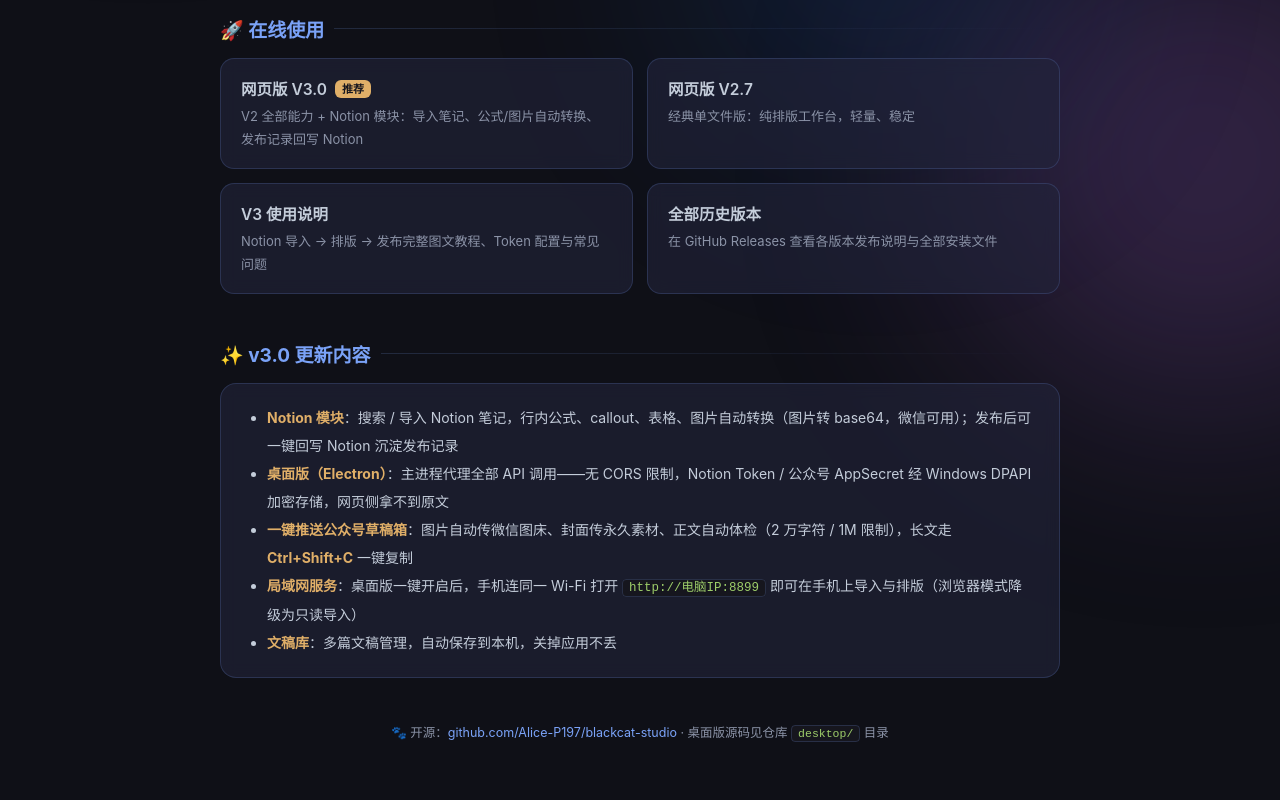
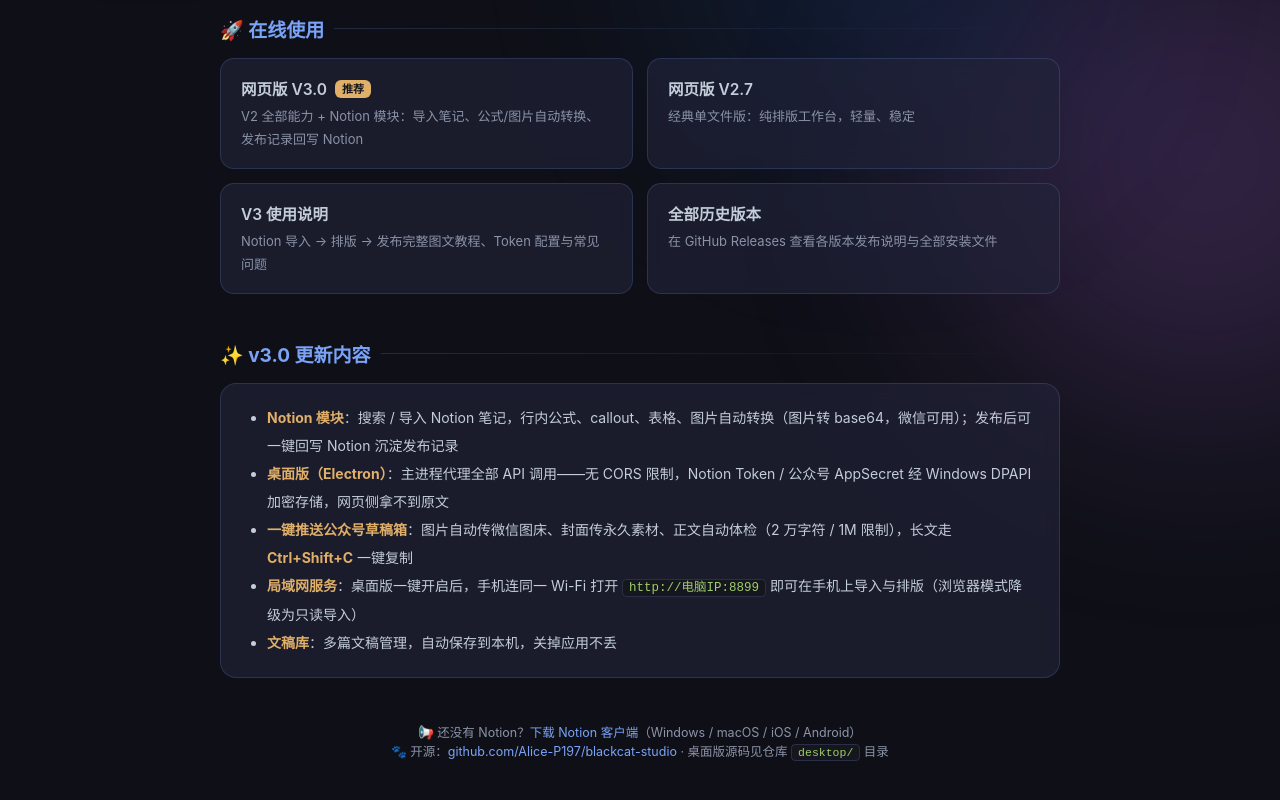
Before and after one commit to Alice-P197/blackcat-studio, a plain HTML site: page index.html in a window 1280 px wide. Shown: the part 576-1376 px from the top of the page. Drawn offline with Linux system fonts and the light colour scheme.

Commit message:
主页底部添加 Notion 客户端下载链接

```diff
--- a/index.html
+++ b/index.html
@@ -155,7 +155,8 @@
     </ul>
   </div>
 
-  <p class="foot">🐾 开源：<a href="https://github.com/Alice-P197/blackcat-studio">github.com/Alice-P197/blackcat-studio</a> · 桌面版源码见仓库 <code style="background:#16161e;border:1px solid var(--line);border-radius:4px;padding:1px 6px;font-size:11.5px;color:var(--green)">desktop/</code> 目录</p>
+  <p class="foot">📢 还没有 Notion？<a href="https://www.notion.com/download" target="_blank" rel="noopener">下载 Notion 客户端</a>（Windows / macOS / iOS / Android）<br>
+    🐾 开源：<a href="https://github.com/Alice-P197/blackcat-studio">github.com/Alice-P197/blackcat-studio</a> · 桌面版源码见仓库 <code style="background:#16161e;border:1px solid var(--line);border-radius:4px;padding:1px 6px;font-size:11.5px;color:var(--green)">desktop/</code> 目录</p>
 </div>
 <script>
   // 飘落的猫爪印
```
